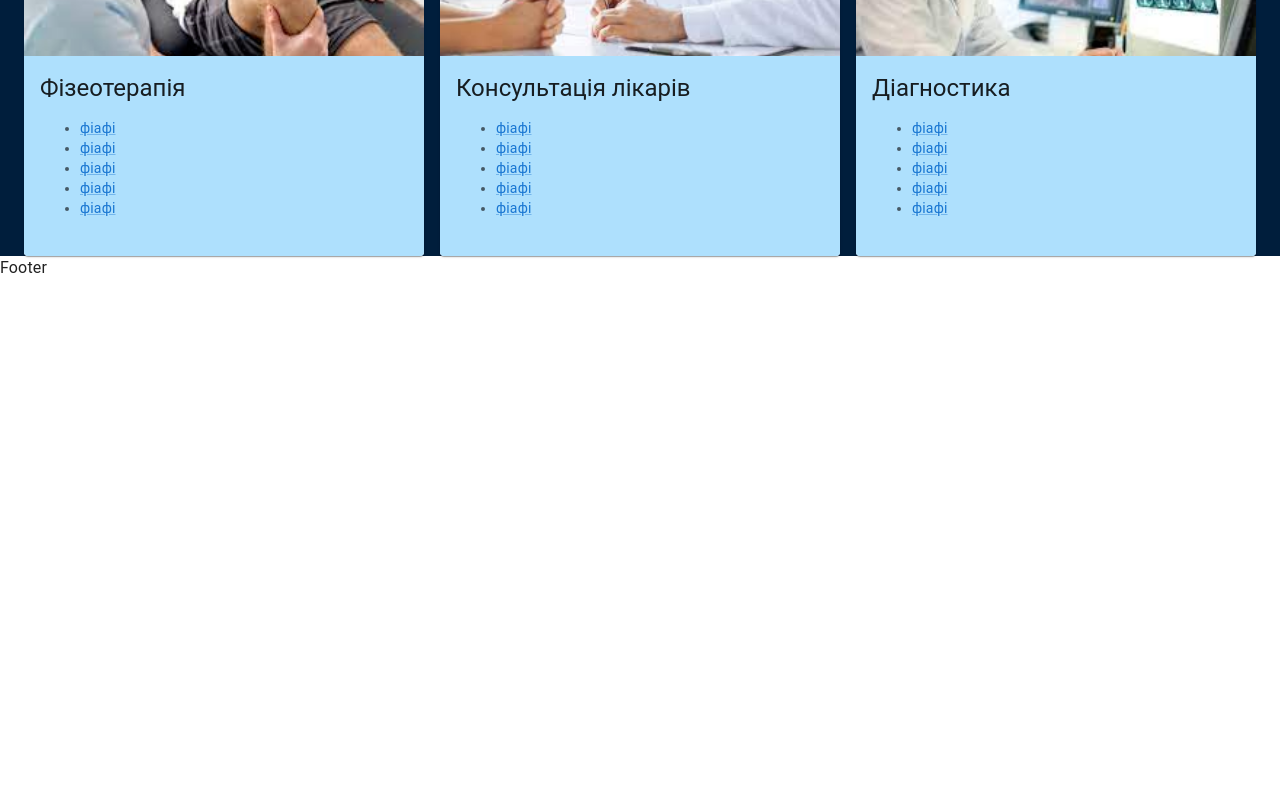
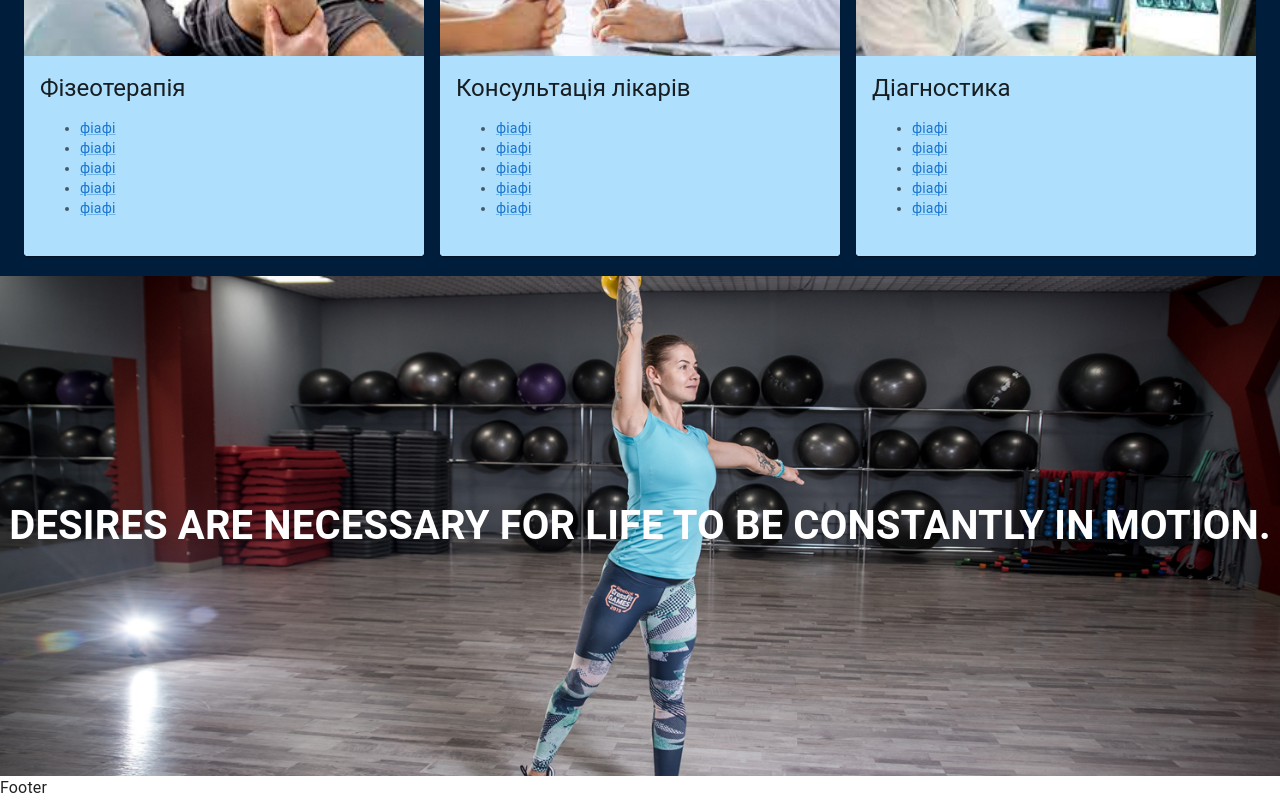
Before and after one commit to filipovandrij/rehabilitation, a React (Create React App) app: page / in a window 1280 px wide. Shown: the part 2134-2934 px from the top of the page. Before the commit the page ends 2414 px from the top, so only its background shows below. Built offline with nearby package versions, Linux system fonts and the light colour scheme.

Commit message:
add picture with phrase

```diff
--- a/src/container/Main/Main.scss
+++ b/src/container/Main/Main.scss
@@ -72,4 +72,22 @@ main {
     .cart_text_bg {
         background-color: #aee0fd;
     }
+
+    .section_injections {
+        .injectoins_bg {
+            margin: 20px 0 0;
+            width: 100%;
+            height: 500px;
+            background-image: url('./sport_line.jpeg');
+            background-position: center;
+            background-size: cover;
+            background-repeat: no-repeat;
+            display: flex;
+            align-items: center;
+            justify-content: center;
+            font-size: 40px;
+            font-weight: 700;
+            text-transform: uppercase;
+        }
+    }
 }
--- a/src/container/Main/Main.tsx
+++ b/src/container/Main/Main.tsx
@@ -380,7 +380,14 @@ const Main = (props: Props) => {
                     </div>
                 </section>
             </Container>
-            <section className="section_injections"></section>
+            <section className="section_injections">
+                <div className="injectoins_bg">
+                    <span>
+                        Desires are necessary for life to be constantly in
+                        motion.
+                    </span>
+                </div>
+            </section>
             <Container maxWidth="xl">
                 <section className="section_about_treatment"></section>
             </Container>
```
Also changed, not shown: src/container/Main/sport_line.jpeg (added).
